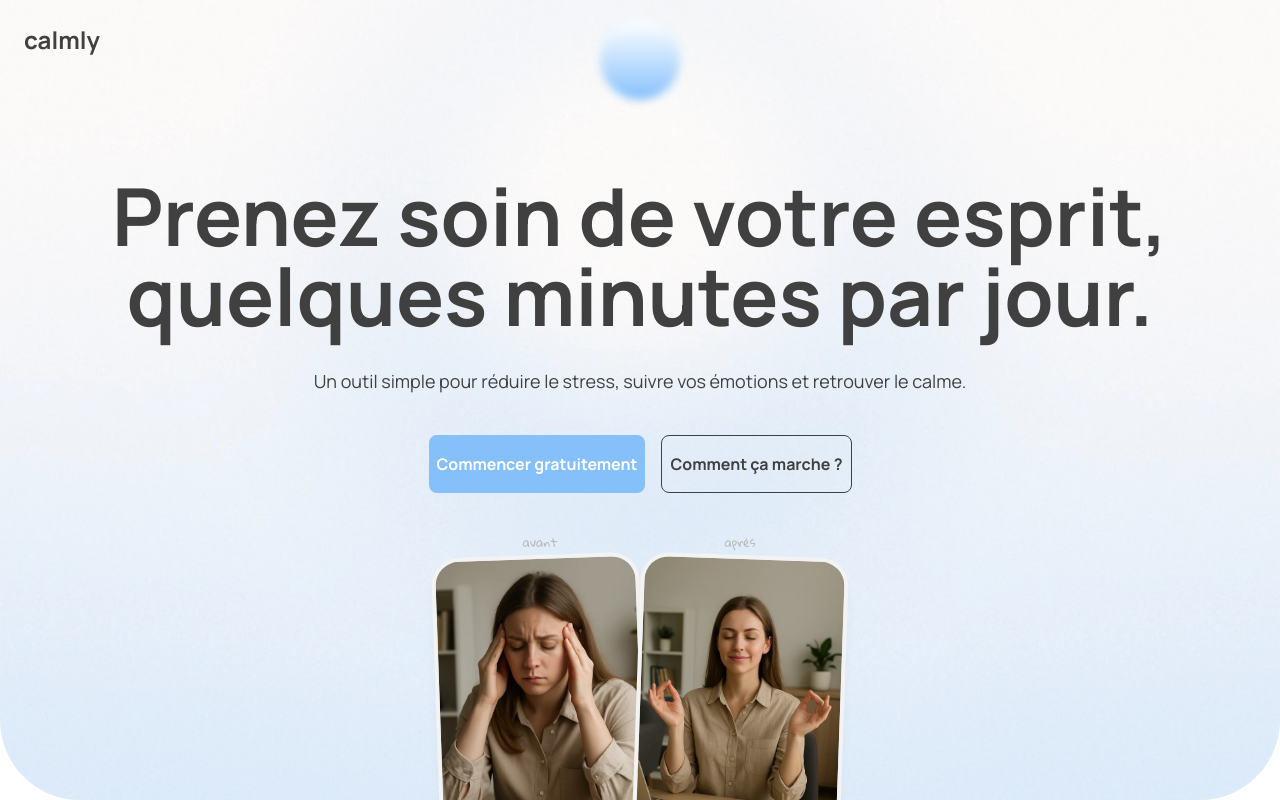
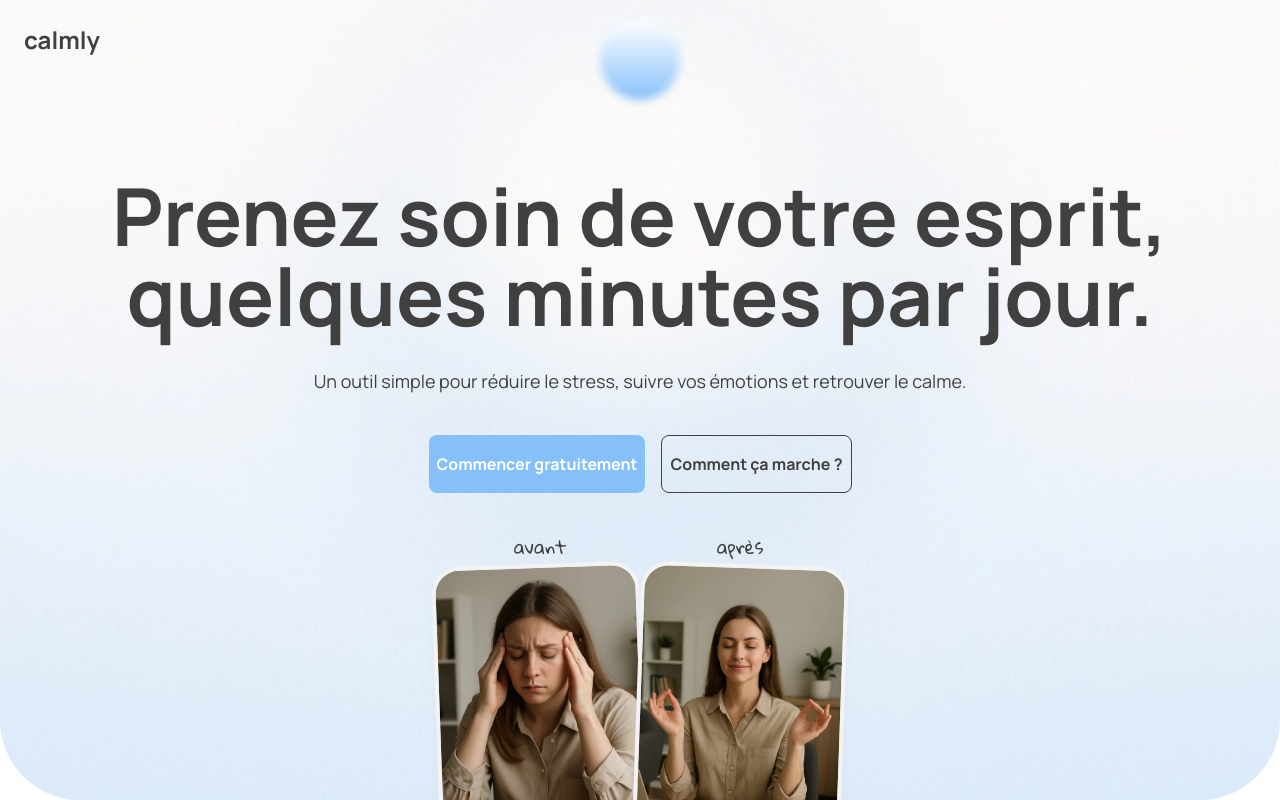
Before and after one commit to Onderito/calmly-app, a Next.js app: page / in a window 1280 px wide. Shown: the top 800 px of the page. Built offline with nearby package versions, Linux system fonts and the light colour scheme.

Commit message:
resize font and add motion dev for animations

```diff
--- a/package.json
+++ b/package.json
@@ -10,6 +10,7 @@
   },
   "dependencies": {
     "clsx": "^2.1.1",
+    "motion": "^12.23.7",
     "next": "15.4.2",
     "react": "19.1.0",
     "react-dom": "19.1.0"
--- a/src/app/landing/hero-section.tsx
+++ b/src/app/landing/hero-section.tsx
@@ -34,7 +34,7 @@ export default function HeroSection() {
       <div className="flex justify-center items-end mt-10 relative">
         {/* Image gauche : avant */}
         <div className="z-0 relative">
-          <p className="font-gloria text-[12px] text-[#B9B9B9] text-center mb-2">
+          <p className="font-gloria text-[12px] xl:text-[18px] text-[#404040] text-center mb-2">
             avant
           </p>
           <Image
@@ -48,7 +48,7 @@ export default function HeroSection() {
 
         {/* Image droite : après, décalée vers le haut */}
         <div className="z-10 relative -mt-6">
-          <p className="font-gloria text-[12px] text-[#B9B9B9] text-center mb-2">
+          <p className="font-gloria text-[12px] xl:text-[18px] text-[#404040] text-center mb-2">
             après
           </p>
           <Image
```
Also changed, not shown: 1 other file (tests, documents, lock files or other folders).
